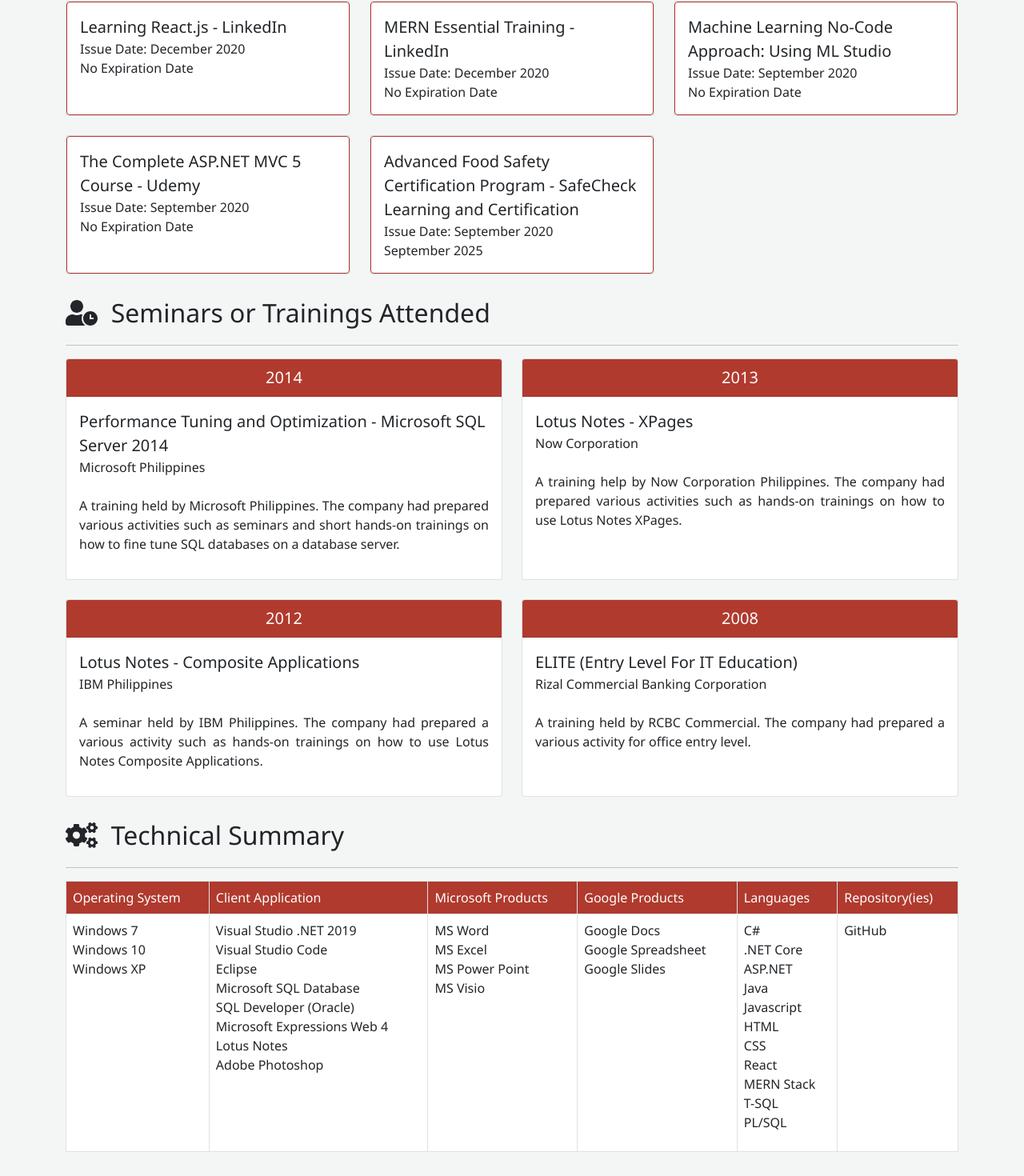
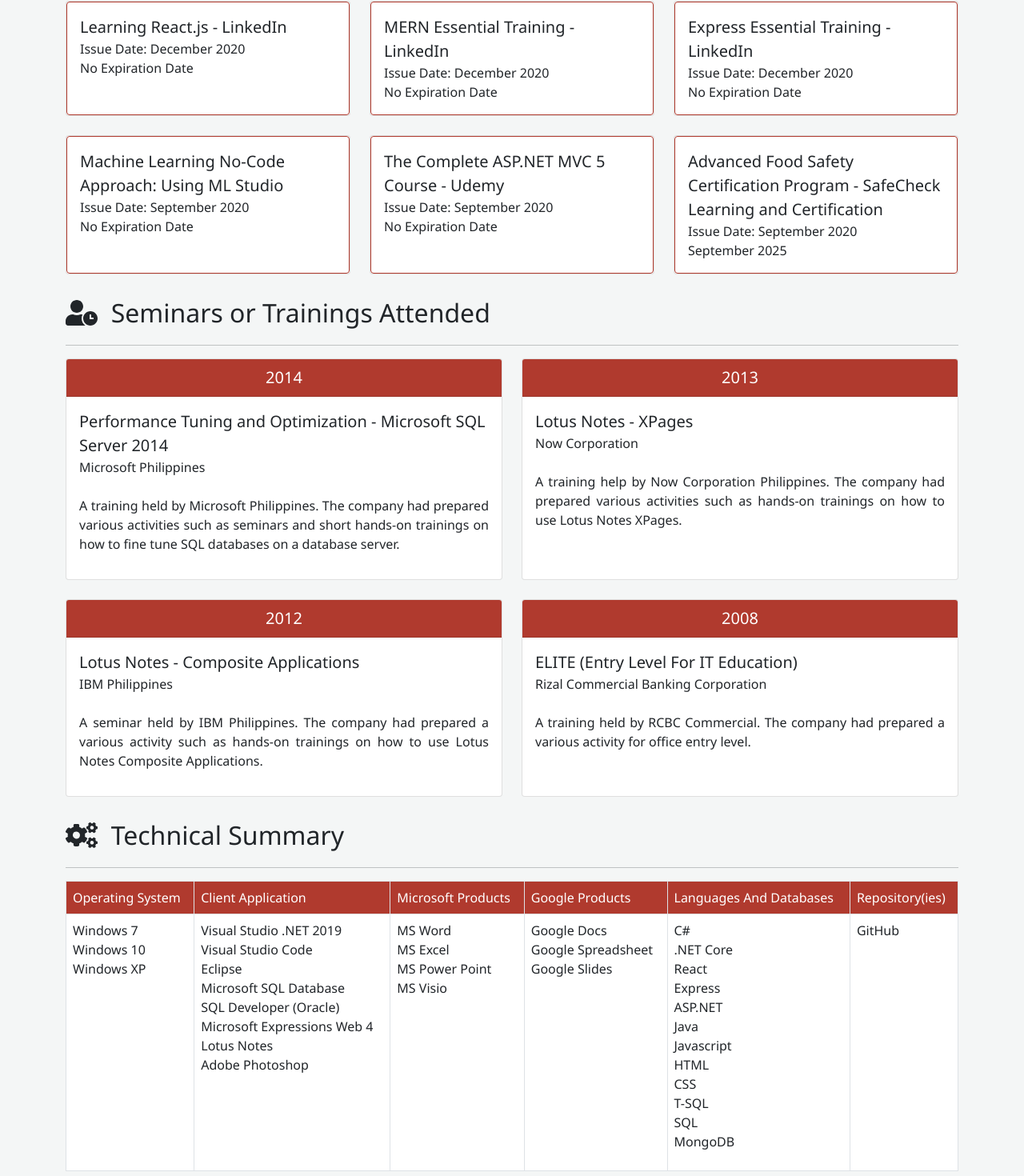
Before and after one commit to harbs0626/ResumeApp, a React (Create React App) app: page / in a window 1280 px wide. Shown: the part 2237-3707 px from the top of the page at 80% size. Built offline with nearby package versions, Linux system fonts and the light colour scheme.

Commit message:
Updates as of 2021-01-11 19:34PM: 1. Added Express to Certification.js. 2. Updated TechnicalSummary component. 3. Updated TechnicalSummary.js

```diff
--- a/src/Components/App.js
+++ b/src/Components/App.js
@@ -72,15 +72,18 @@
                 location2="MERN Essential Training - LinkedIn"
                 issueDate2="December 2020"
                 exprDate2="No Expiration Date"
-                location3="Machine Learning No-Code Approach: Using ML Studio"
-                issueDate3="September 2020"
+                location3="Express Essential Training - LinkedIn"
+                issueDate3="December 2020"
                 exprDate3="No Expiration Date"
-                location4="The Complete ASP.NET MVC 5 Course - Udemy"
+                location4="Machine Learning No-Code Approach: Using ML Studio"
                 issueDate4="September 2020"
                 exprDate4="No Expiration Date"
-                location5="Advanced Food Safety Certification Program - SafeCheck Learning and Certification"
+                location5="The Complete ASP.NET MVC 5 Course - Udemy"
                 issueDate5="September 2020"
-                exprDate5="September 2025">
+                exprDate5="No Expiration Date"
+                location6="Advanced Food Safety Certification Program - SafeCheck Learning and Certification"
+                issueDate6="September 2020"
+                exprDate6="September 2025">
             </Certification>
             <br></br>
             <SeminarsTrainingsAttended
--- a/src/Components/Lists/TechnicalSummaryList.js
+++ b/src/Components/Lists/TechnicalSummaryList.js
@@ -4,7 +4,7 @@
     "Client Application",
     "Microsoft Products",
     "Google Products",
-    "Languages",
+    "Languages And Databases",
     "Repository(ies)"
 ];
 
@@ -38,18 +38,19 @@
     "Google Slides"
 ];
 
-const languages = [
+const languagesAndDatabases = [
     "C#",
     ".NET Core",
+    "React",
+    "Express",
     "ASP.NET",
     "Java",
     "Javascript",
     "HTML",
     "CSS",
-    "React",
-    "MERN Stack",
     "T-SQL",
-    "PL/SQL"
+    "SQL",
+    "MongoDB"
 ];
 
 const repositories = [
@@ -62,5 +63,5 @@
     clientApplications,
     microsoftProducts,
     googleProducts,
-    languages,
+    languagesAndDatabases,
     repositories };
--- a/src/Components/Resume/Certification.js
+++ b/src/Components/Resume/Certification.js
@@ -58,6 +58,15 @@
                                 </div>
                             </div>
                         </div>
+                        <div className="col-md-4">
+                            <div className="card h-100">
+                                <div className="card-body border border-darkRed rounded">
+                                    <span className="fs-5">{props.location6}</span><br></br>
+                                    Issue Date: {props.issueDate6}<br></br>
+                                    {props.exprDate6}
+                                </div>
+                            </div>
+                        </div>
                     </div>
                 </div>
             </div>
--- a/src/Components/Resume/TechnicalSummary.js
+++ b/src/Components/Resume/TechnicalSummary.js
@@ -5,7 +5,7 @@
     clientApplications,
     microsoftProducts,
     googleProducts,
-    languages,
+    languagesAndDatabases,
     repositories } from '../Lists/TechnicalSummaryList';
 import { FontAwesomeIcon } from '@fortawesome/react-fontawesome';
 import { faCogs } from '@fortawesome/free-solid-svg-icons';
@@ -61,7 +61,7 @@
                                     </td>
                                     <td>
                                         <ul className="list-unstyled">
-                                            { languages.map(item => (
+                                            { languagesAndDatabases.map(item => (
                                                 <li>{item}</li>
                                             )) }
                                         </ul>
```
Also changed, not shown: 1 other file (tests, documents, lock files or other folders).
